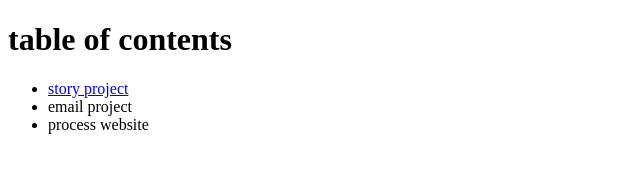
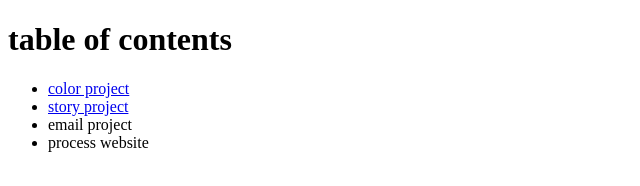
Before and after one commit to krisomitted/krisomitted.github.io, a plain HTML site: page index.html in a window 1280 px wide. Shown: the whole page, without its empty margins (0-640 px from the left). Drawn offline with Linux system fonts and the light colour scheme.

Commit message:
filename change + link update
color-site to color-theory + index link update for color project

```diff
--- a/index.html
+++ b/index.html
@@ -8,6 +8,7 @@
 <body>
 <h1>table of contents</h1>
 <nav><ul>
+	<li><a href="../colo-theorry/index.html">color project</a></li>
 	<li><a href="../bad-dream/index.html">story project</a></li>
 	<li>email project</li>
 	<li>process website</li>
```
Also changed, not shown: color-theory/color.html (renamed from color-site/color.html), color-theory/css/main.css (renamed from color-site/css/main.css).
